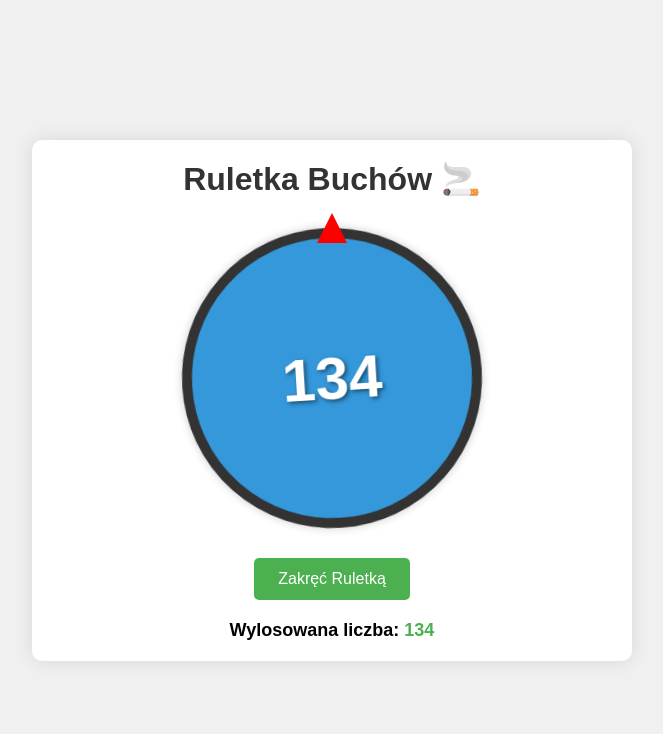
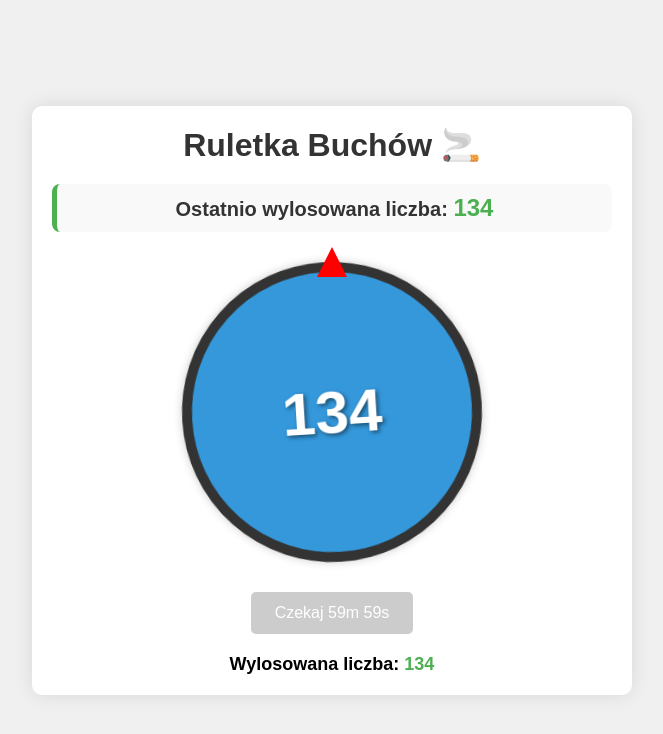
Before and after one commit to s27083/Rullet, a plain HTML site: page index.html in a window 1280 px wide. Both pictures are taken after a click on the button "Zakręć Ruletką". Shown: the whole page, without its empty margins (308-971 px from the left). Drawn offline with Linux system fonts and the light colour scheme.

Commit message:
Add files via upload

```diff
--- a/index.html
+++ b/index.html
@@ -9,6 +9,9 @@
 <body>
     <div class="container">
         <h1>Ruletka Buchów 🚬 </h1>
+        <div class="last-number-container">
+            <h2>Ostatnio wylosowana liczba: <span id="lastSelectedNumber">-</span></h2>
+        </div>
         <div class="roulette-container">
             <div class="roulette-wheel" id="rouletteWheel">
                 <div class="selector"></div>
--- a/script.js
+++ b/script.js
@@ -4,6 +4,7 @@ document.addEventListener('DOMContentLoaded', function() {
     const wheel = document.getElementById('wheel');
     const spinButton = document.getElementById('spinButton');
     const selectedNumberElement = document.getElementById('selectedNumber');
+    const lastSelectedNumberElement = document.getElementById('lastSelectedNumber');
 
     let isSpinning = false;
 
@@ -18,6 +19,55 @@ document.addEventListener('DOMContentLoaded', function() {
         centerNumber.id = 'centerNumber';
         centerNumber.textContent = '';
         wheel.appendChild(centerNumber);
+
+        // Wczytaj ostatnio wylosowaną liczbę z localStorage
+        const lastNumber = localStorage.getItem('lastNumber');
+        if (lastNumber) {
+            lastSelectedNumberElement.textContent = lastNumber;
+        }
+
+        // Sprawdzenie ograniczenia czasowego
+        checkTimeLimitation();
+    }
+
+    // Sprawdza ograniczenie czasowe (raz na godzinę)
+    function checkTimeLimitation() {
+        const lastSpinTime = localStorage.getItem('lastSpinTime');
+
+        if (lastSpinTime) {
+            const currentTime = new Date().getTime();
+            const timeDifference = currentTime - parseInt(lastSpinTime);
+            const oneHour = 60 * 60 * 1000; // milisekundy w godzinie
+
+            if (timeDifference < oneHour) {
+                // Nie minęła jeszcze godzina
+                const remainingTime = oneHour - timeDifference;
+                const remainingMinutes = Math.floor(remainingTime / (60 * 1000));
+                const remainingSeconds = Math.floor((remainingTime % (60 * 1000)) / 1000);
+
+                spinButton.disabled = true;
+                spinButton.textContent = `Czekaj ${remainingMinutes}m ${remainingSeconds}s`;
+
+                // Aktualizacja czasu oczekiwania co sekundę
+                const timerInterval = setInterval(() => {
+                    const currentTime = new Date().getTime();
+                    const timeDifference = currentTime - parseInt(lastSpinTime);
+
+                    if (timeDifference >= oneHour) {
+                        // Minęła godzina, można losować ponownie
+                        clearInterval(timerInterval);
+                        spinButton.disabled = false;
+                        spinButton.textContent = 'Zakręć Ruletką';
+                    } else {
+                        // Aktualizacja czasu pozostałego
+                        const remainingTime = oneHour - timeDifference;
+                        const remainingMinutes = Math.floor(remainingTime / (60 * 1000));
+                        const remainingSeconds = Math.floor((remainingTime % (60 * 1000)) / 1000);
+                        spinButton.textContent = `Czekaj ${remainingMinutes}m ${remainingSeconds}s`;
+                    }
+                }, 1000);
+            }
+        }
     }
 
     // Losowanie liczby i obracanie koła
@@ -57,10 +107,21 @@ document.addEventListener('DOMContentLoaded', function() {
                 centerNumber.textContent = selectedNumber;
                 selectedNumberElement.textContent = selectedNumber;
 
-                // Odblokowujemy przycisk po zakończeniu animacji
+                // Zapisanie wylosowanej liczby
+                localStorage.setItem('lastNumber', selectedNumber.toString());
+                lastSelectedNumberElement.textContent = selectedNumber;
+
+                // Zapisanie czasu ostatniego losowania
+                localStorage.setItem('lastSpinTime', new Date().getTime().toString());
+
+                // Odblokowujemy przycisk po zakończeniu animacji, ale informujemy o ograniczeniu
                 setTimeout(() => {
                     isSpinning = false;
-                    spinButton.disabled = false;
+                    spinButton.disabled = true;
+                    spinButton.textContent = 'Czekaj 60m 0s';
+
+                    // Rozpocznij odliczanie czasu
+                    checkTimeLimitation();
                 }, 500);
             }
         }, spinInterval);
--- a/style.css
+++ b/style.css
@@ -25,8 +25,27 @@ body {
 }
 
 h1 {
-    margin-bottom: 30px;
+    margin-bottom: 20px;
     color: #333;
+}
+
+.last-number-container {
+    margin-bottom: 20px;
+    padding: 10px;
+    background-color: #f9f9f9;
+    border-radius: 8px;
+    border-left: 5px solid #4CAF50;
+}
+
+.last-number-container h2 {
+    font-size: 20px;
+    color: #333;
+}
+
+#lastSelectedNumber {
+    color: #4CAF50;
+    font-size: 24px;
+    font-weight: bold;
 }
 
 .roulette-container {
```
